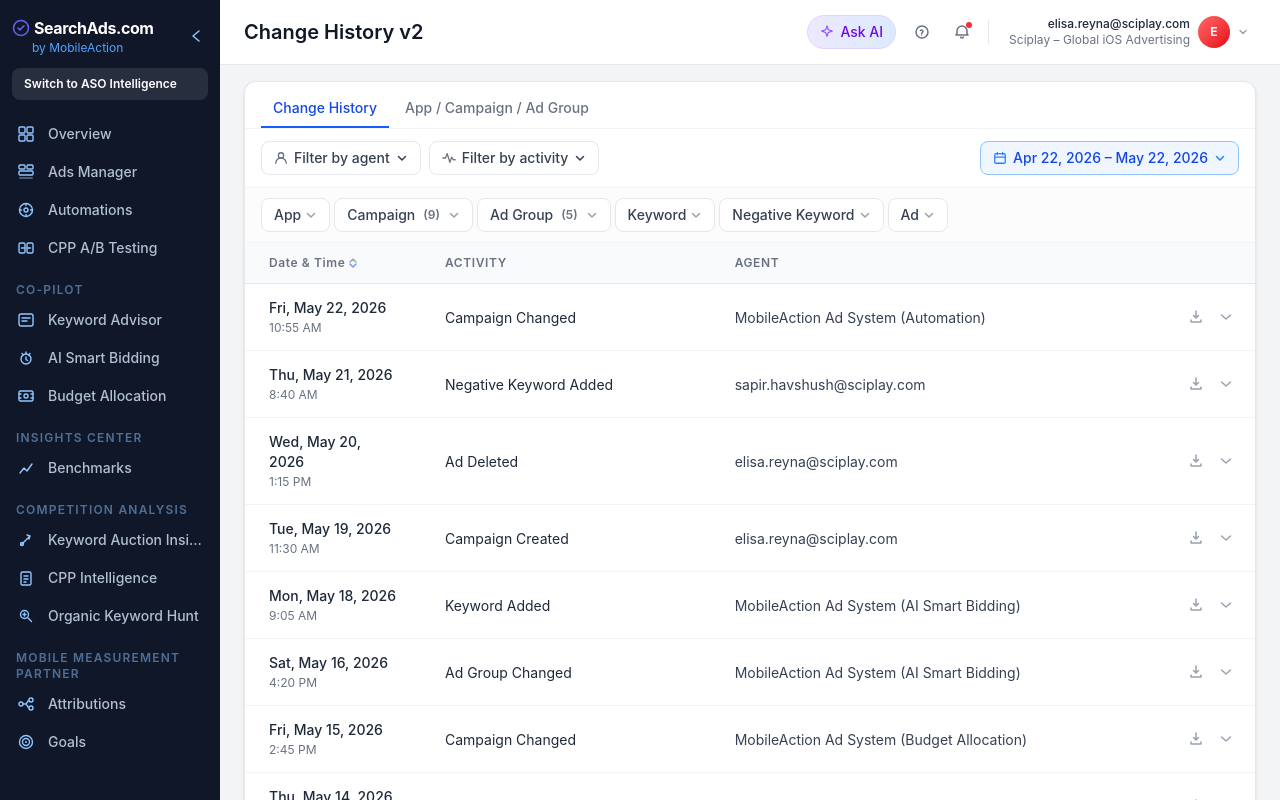
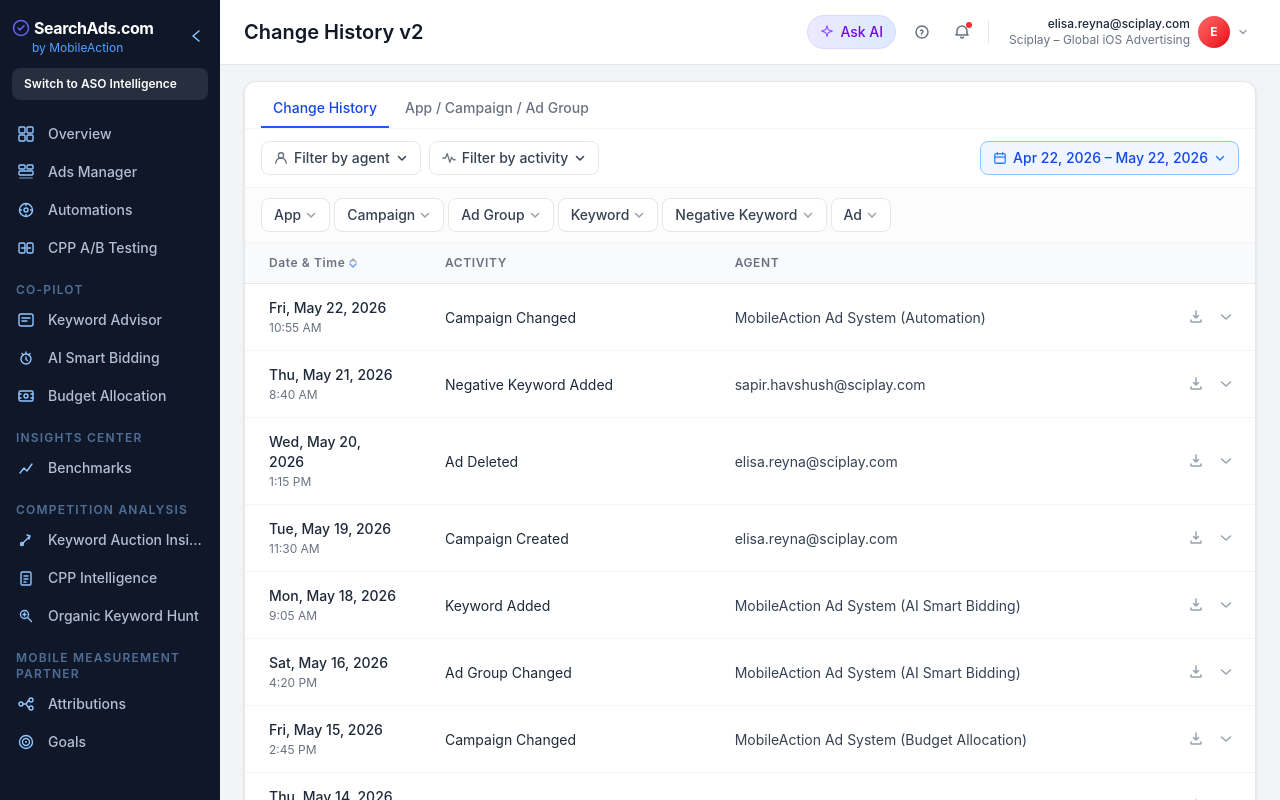
Before and after one commit to nazmibozdere-ma/changeHistory, a React (Vite) app: page / in a window 1280 px wide. Shown: the top 800 px of the page. Built offline with nearby package versions, Linux system fonts and the light colour scheme.

Commit message:
Don't show Campaign/Ad Group filter counts until the user selects something
The badge previously fell back to the table's row counts for that type,
making the filters look pre-applied on initial load even though nothing
was selected.

```diff
--- a/src/App.tsx
+++ b/src/App.tsx
@@ -148,14 +148,6 @@ export default function App() {
     });
   }, [matchesCommonFilters, linkedDateRange, selectedGroup, linkedAppIds, linkedCampaignIds, linkedAdGroupIds]);
 
-  const typeCounts = useMemo(() => {
-    const counts: Record<string, number> = {};
-    filtered.forEach(r => {
-      counts[r.type] = (counts[r.type] ?? 0) + 1;
-    });
-    return counts;
-  }, [filtered]);
-
   const hasActiveFilters =
     selectedAgents.length > 0 ||
     selectedActivities.length > 0 ||
@@ -245,7 +237,6 @@ export default function App() {
                     onEntityFilterChange={handleEntityFilterChange}
                     activeType={activeEntityType}
                     onActiveTypeChange={setActiveEntityType}
-                    counts={typeCounts}
                     selectedCampaigns={selectedCampaignIds}
                     onCampaignsChange={setSelectedCampaignIds}
                     groupApps={selectedGroup.apps}
--- a/src/components/EntityTypeFilter.tsx
+++ b/src/components/EntityTypeFilter.tsx
@@ -15,7 +15,6 @@ interface EntityTypeFilterProps {
   onEntityFilterChange: (type: ChangeType, value: string) => void;
   activeType: ChangeType | null;
   onActiveTypeChange: (type: ChangeType | null) => void;
-  counts: Record<string, number>;
   selectedCampaigns: string[];
   onCampaignsChange: (ids: string[]) => void;
   groupApps: AppInfo[];
@@ -31,7 +30,6 @@ export default function EntityTypeFilter({
   onEntityFilterChange,
   activeType,
   onActiveTypeChange,
-  counts,
   selectedCampaigns,
   onCampaignsChange,
   groupApps,
@@ -90,9 +88,9 @@ export default function EntityTypeFilter({
         const isSpecial   = isCampaign || isAdGroup;
 
         const count = isCampaign
-          ? selectedCampaigns.length || (counts[type] ?? 0)
+          ? selectedCampaigns.length
           : isAdGroup
-          ? selectedAdGroups.length || (counts[type] ?? 0)
+          ? selectedAdGroups.length
           : 0; // no count badge for simple text-search tabs
 
         const isActive  = activeType === type;
```
